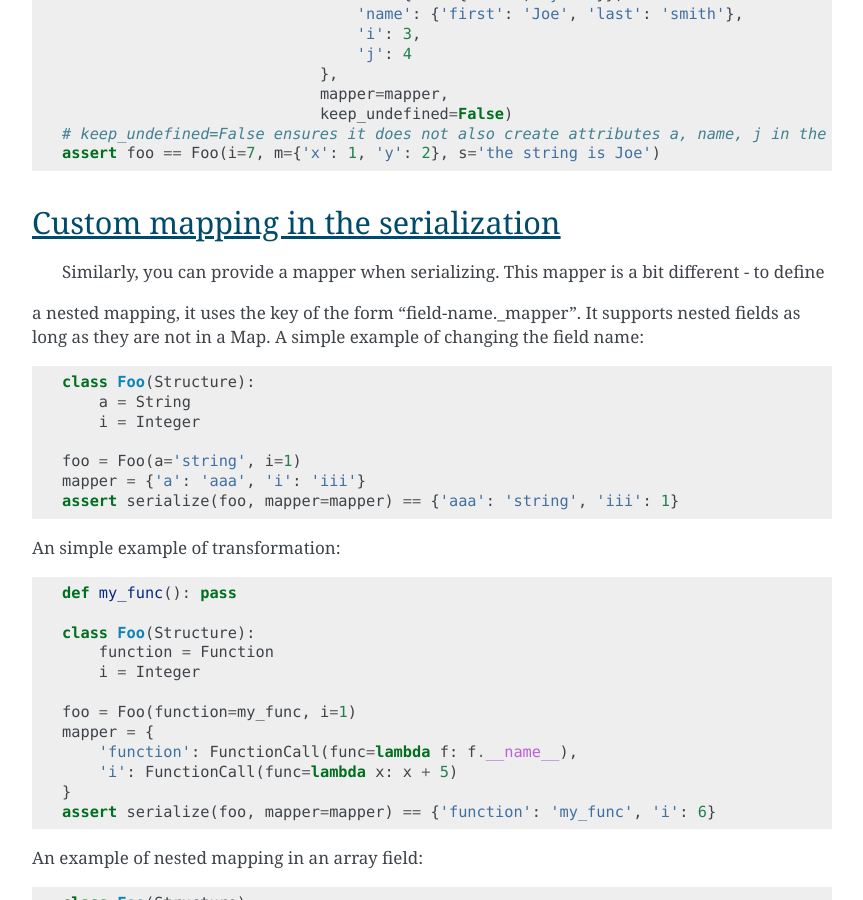
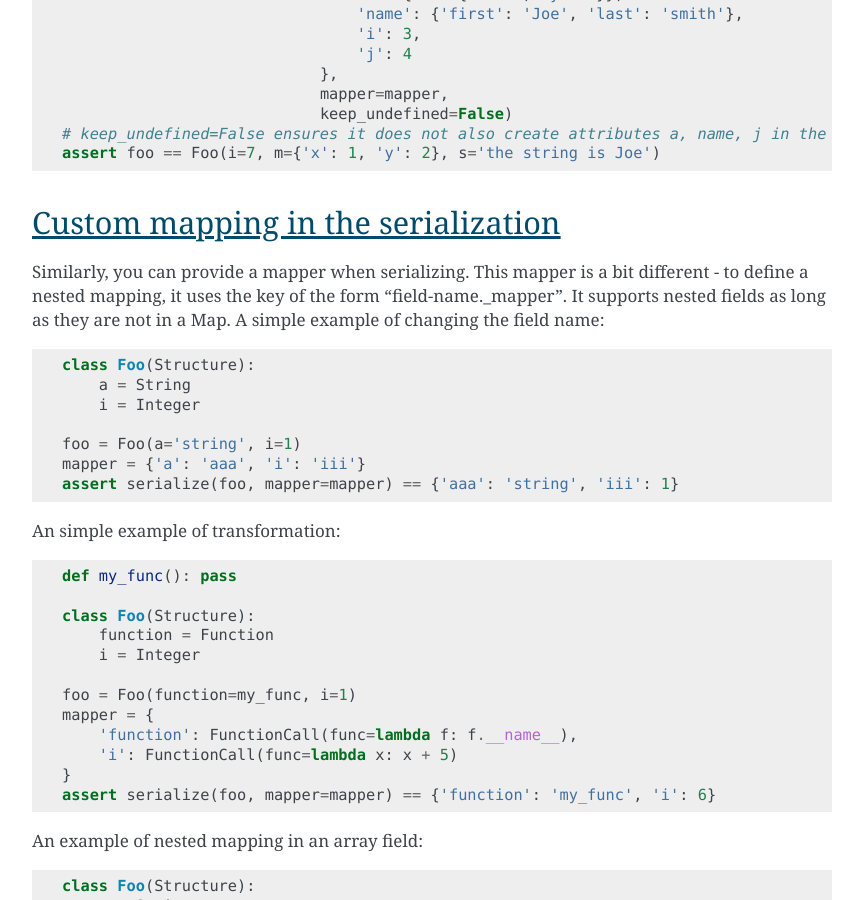
Before and after one commit to loyada/typedpy, a Sphinx documentation site: the page built from docs/serialization.rst, in a window 1280 px wide and 900 px high, scrolled down 4228 px. Shown: the whole window, without its empty margins (218-1081 px from the left). Built offline with Sphinx 7.4.7, drawn with Linux system fonts in a browser that asks for light colours.

Commit message:
release 1.31

```diff
--- a/docs/serialization.rst
+++ b/docs/serialization.rst
@@ -208,9 +208,8 @@ An example can demonstrate the usage:
 
 Custom mapping in the serialization
 ===================================
- Similarly, you can provide a mapper when serializing. This mapper is a bit different  -  to define \
-a nested mapping, it uses the key of the form "field-name._mapper". It supports nested fields as long as they are not \
-in a Map. \
+Similarly, you can provide a mapper when serializing. This mapper is a bit different  -  to define a nested mapping, \
+it uses the key of the form "field-name._mapper". It supports nested fields as long as they are not in a Map. \
 A simple example of changing the field name:
 
 .. code-block:: python
```
